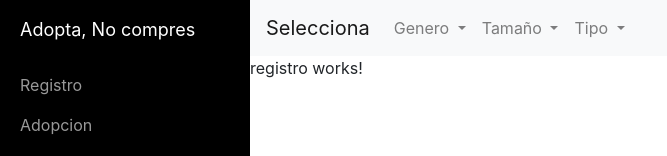
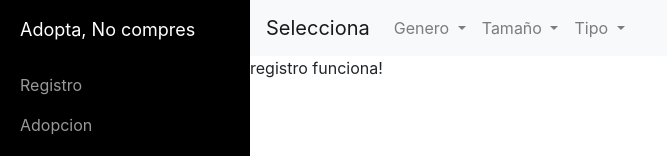
Before and after one commit to h4nz0L0L/NoCompresAdopta, an Angular app: page /registro in a window 1280 px wide. Shown: the top 156 px of the page, without its empty margins (0-667 px from the left). Built offline with nearby package versions, Linux system fonts and the light colour scheme.

Commit message:
prueba_firebase

```diff
--- a/src/app/registro/registro.component.html
+++ b/src/app/registro/registro.component.html
@@ -1,3 +1,3 @@
 <p>
-  registro works!
+  registro funciona!
 </p>
```
